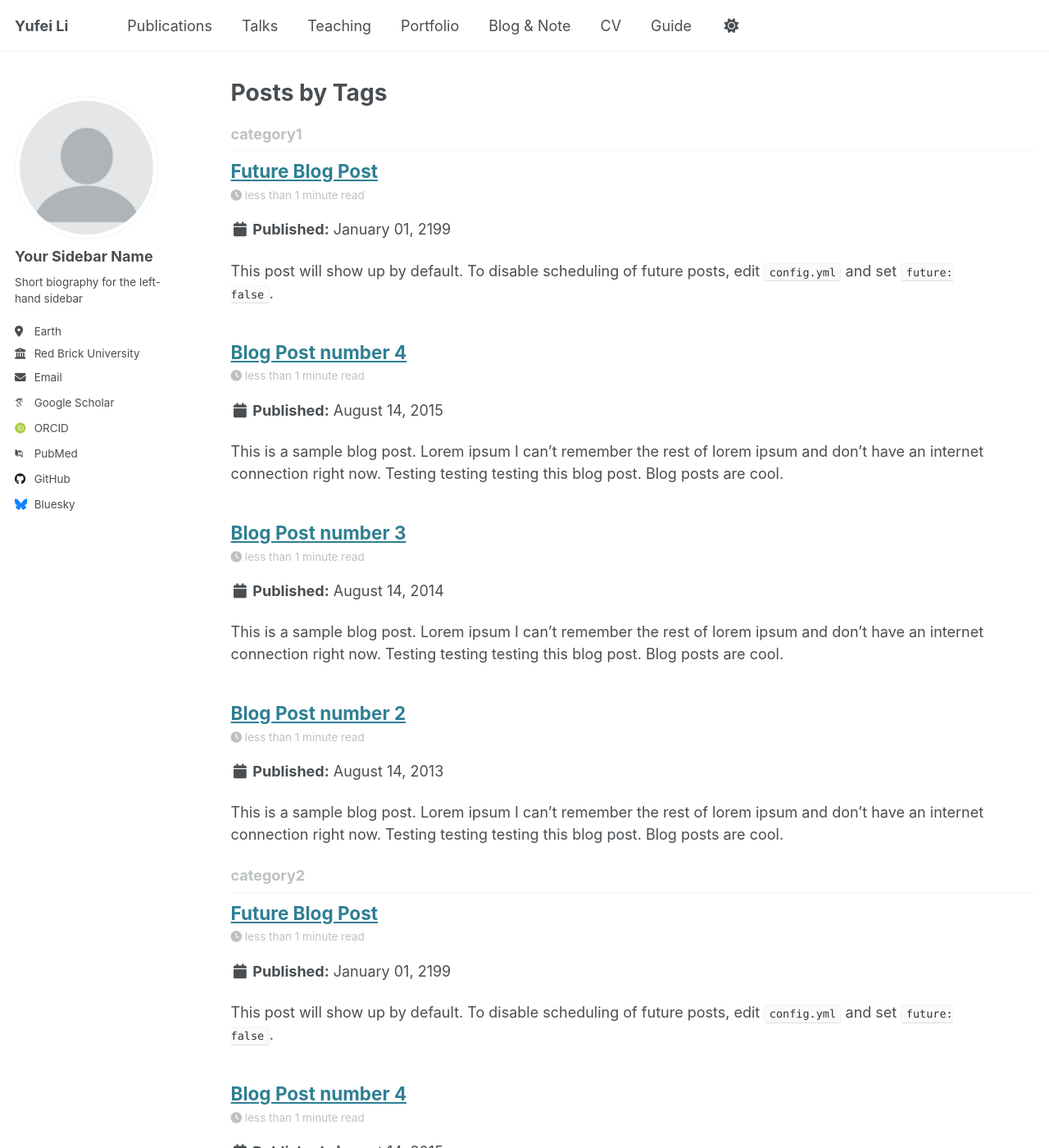
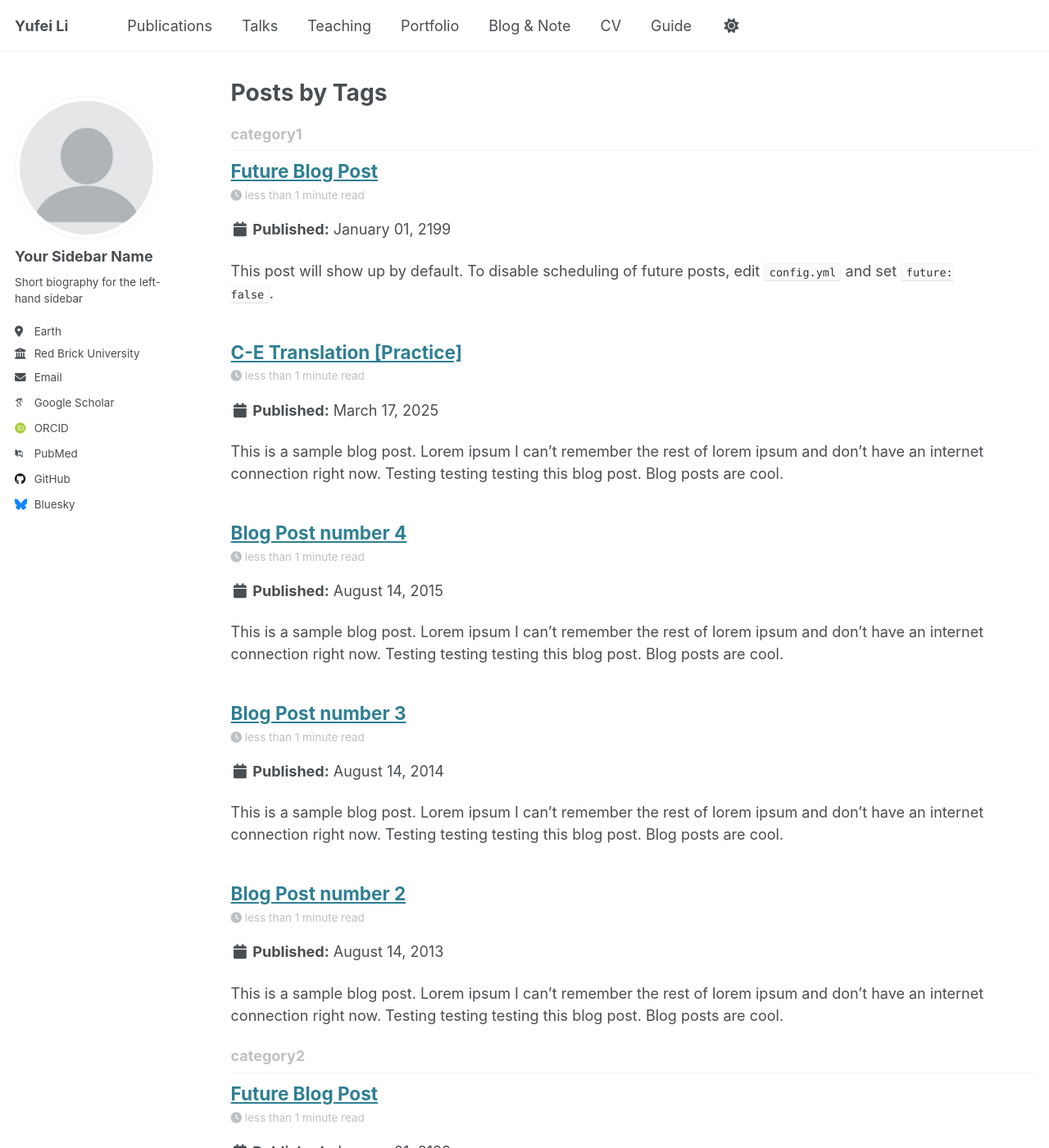
Before and after one commit to Floraaah/Floraaah, a Jekyll site: the page built from _pages/tag-archive.html, in a window 1280 px wide and 1400 px high. Shown: the whole window at 82% size. Built offline with Jekyll 4.4.1, drawn with Linux system fonts in a browser that asks for light colours; some web fonts are replaced; a file with an impossible date is left out; some of the changed text lies outside the part shown.

Commit message:
Update 2012-08-14-blog-post-1.md

```diff
--- a/_posts/2012-08-14-blog-post-1.md
+++ b/_posts/2012-08-14-blog-post-1.md
@@ -1,6 +1,6 @@
 ---
 title: 'C-E Translation \[Practice\]'
-date:
+date: 2025-03-17
 permalink: /posts/2012/08/blog-post-1/
 tags:
   - cool posts
```
